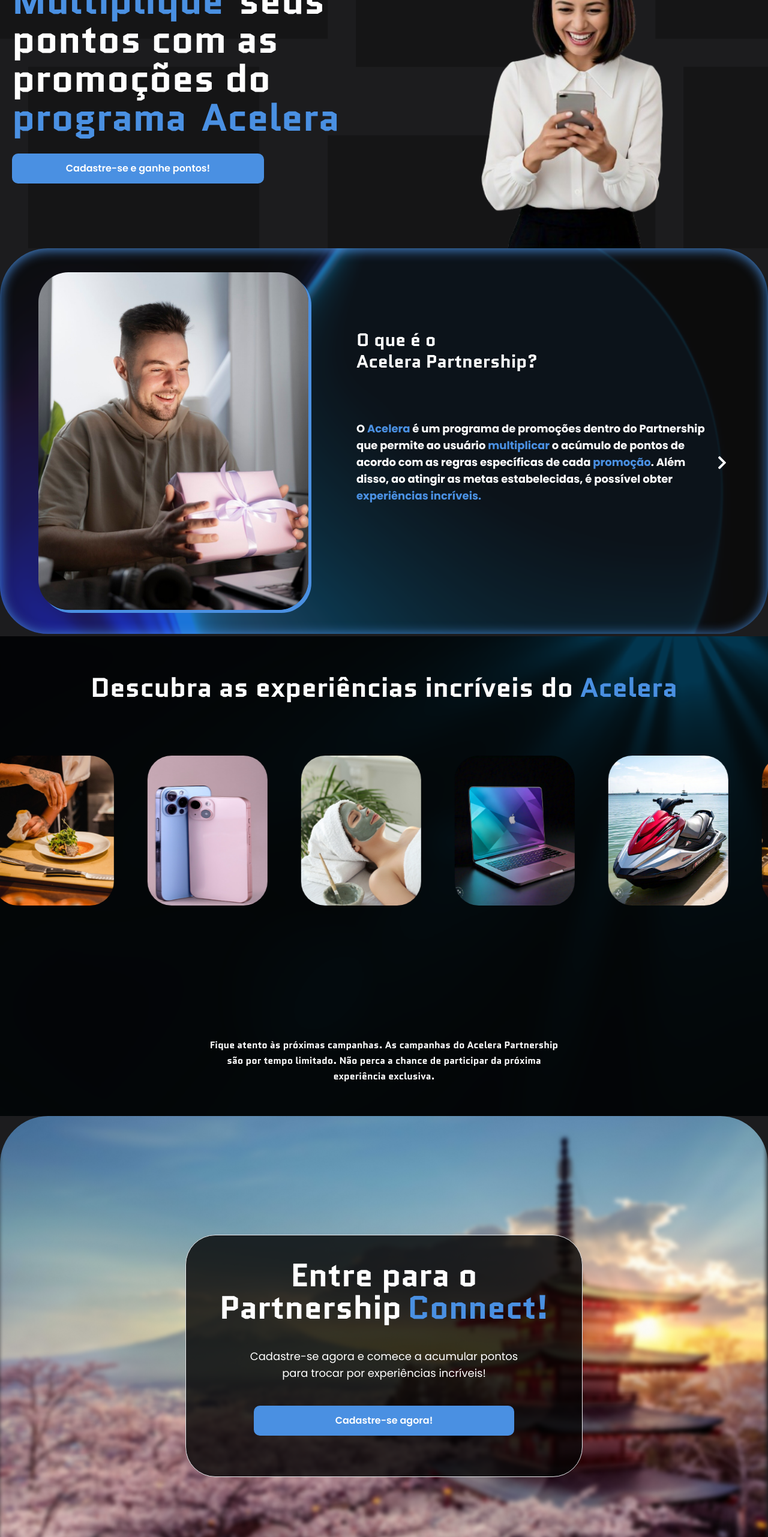
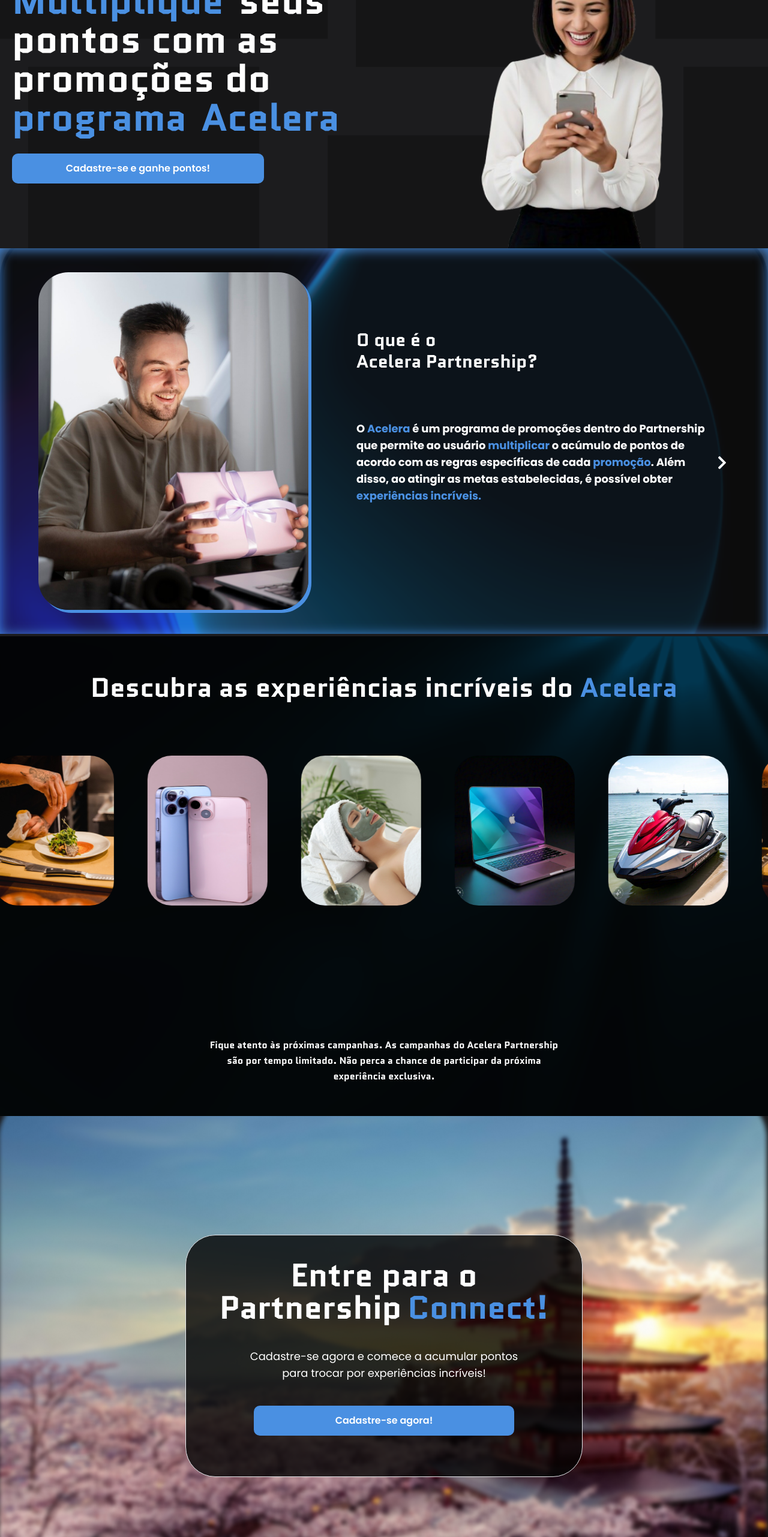
Before and after one commit to petersonfernandocouto/Plugowtech, a Next.js app: page /login in a window 1280 px wide. Shown: the part 234-2797 px from the top of the page at 60% size. Built offline with nearby package versions, Linux system fonts and the light colour scheme.

Commit message:
remove border radius divs

```diff
--- a/ComponenteAcelera/Partnership.tsx
+++ b/ComponenteAcelera/Partnership.tsx
@@ -17,10 +17,6 @@ const Partnership = () => {
         backgroundPosition: "center 10%",
         backgroundRepeat: "no-repeat",
         width: "100%",
-        borderTopLeftRadius: "80px",
-        borderTopRightRadius: "80px",
-        borderBottomLeftRadius: "80px",
-        borderBottomRightRadius: "80px",
         overflow: "visible",
         padding: "40px 20px",
       }}
--- a/ComponenteAcelera/Recompensas.tsx
+++ b/ComponenteAcelera/Recompensas.tsx
@@ -4,7 +4,7 @@ import Agencia from '../IMG/Agencia.png'
 const Recompensas = () => {
   return (
     <div
-      className='rounded-t-[20px] lg:rounded-t-[80px] lg:rounded-b-[80px] rounded-b-[20px]  '
+      className='rounded-t-[0px] lg:rounded-t-[0px] lg:rounded-b-[0px] rounded-b-[0px]  '
       style={{
         backgroundImage: `url(${Agencia.src})`,
         backgroundSize: 'cover',
--- a/Componentes/Premios.tsx
+++ b/Componentes/Premios.tsx
@@ -15,7 +15,7 @@ const Premios = () => {
 
   return (
     <div
-      className="rounded-t-[20px] lg:rounded-t-[80px]"
+      className="rounded-t-[0px] lg:rounded-t-[0px]"
       style={{
         backgroundImage: `url(${premios.src})`,
         backgroundSize: 'cover',
```
